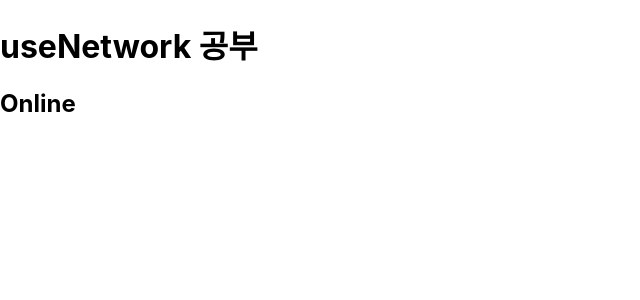
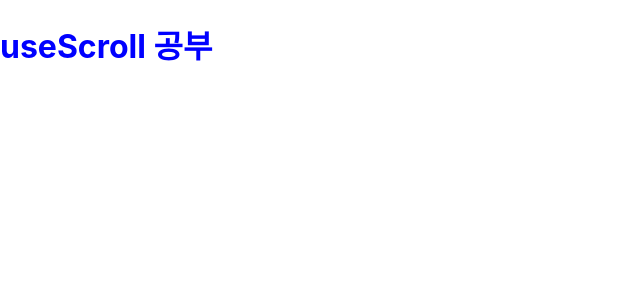
Before and after one commit to 2-daoni/React-Hooks, a React (Create React App) app: page / in a window 1280 px wide. Shown: the top 300 px of the page, without its empty margins (0-640 px from the left). Built offline with nearby package versions, Linux system fonts and the light colour scheme.

Commit message:
useScroll 공부

```diff
--- a/src/index.js
+++ b/src/index.js
@@ -11,5 +11,6 @@ import Practice6 from './usePreventLeave';
 import Practice7 from './useBeforeLeave';
 import Practice8 from './useFadeIn';
 import Practice9 from './useNetwork';
+import Practice10 from './useScroll';
 
-ReactDOM.render(<Practice9 />, document.getElementById('root'));
+ReactDOM.render(<Practice10 />, document.getElementById('root'));
--- /dev/null
+++ b/src/useScroll.js
@@ -0,0 +1,25 @@
+import React, { useEffect, useState } from 'react';
+
+const useScroll = () => {
+  const [state, setState] = useState({ x: 0, y: 0 });
+  const onScroll = (event) => {
+    console.log('y: ', window.scrollY);
+    setState({ y: window.scrollY, x: window.scrollX });
+  };
+  useEffect(() => {
+    window.addEventListener('scroll', onScroll);
+    return () => window.removeEventListener('scroll', onScroll);
+  });
+  return state;
+};
+
+const Practice10 = () => {
+  const { y } = useScroll();
+  return (
+    <div style={{ height: '1000vh' }}>
+      <h1 style={{ position: 'fixed', color: y > 100 ? 'red' : 'blue' }}>useScroll 공부</h1>
+    </div>
+  );
+};
+
+export default Practice10;
```
